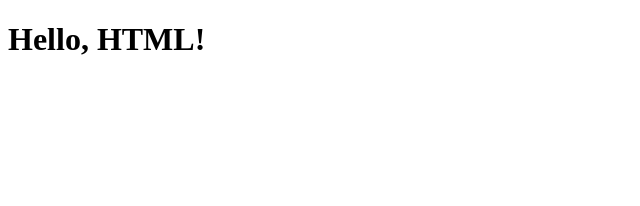
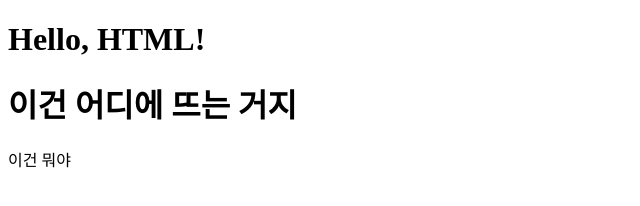
Before and after one commit to 2242603/website-optimization, a plain HTML site: page website.html in a window 1280 px wide. Shown: the whole page, without its empty margins (0-640 px from the left). Drawn offline with Linux system fonts and the light colour scheme.

Commit message:
Update website.html

```diff
--- a/website.html
+++ b/website.html
@@ -8,4 +8,6 @@
 <body>
   <h1>Hello, HTML!</h1>
 </body>
+<h1>이건 어디에 뜨는 거지</h1>
+<p>이건 뭐야</p>
 </html>
```
